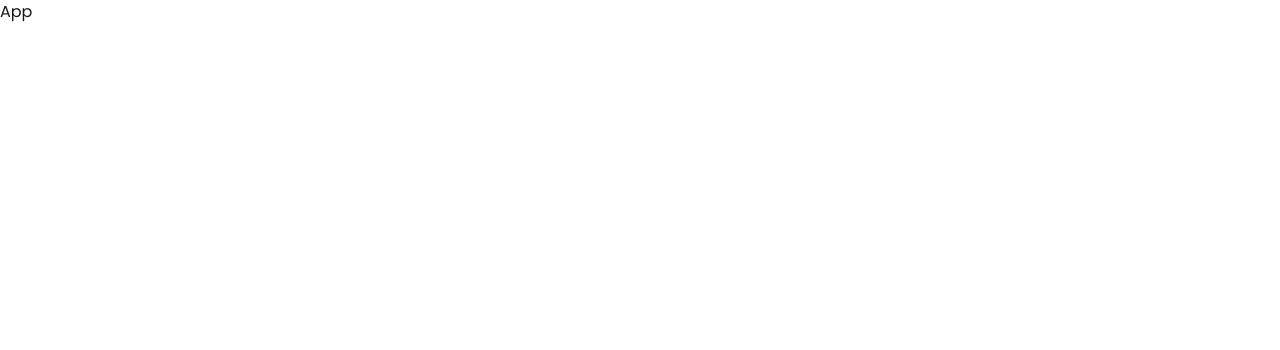
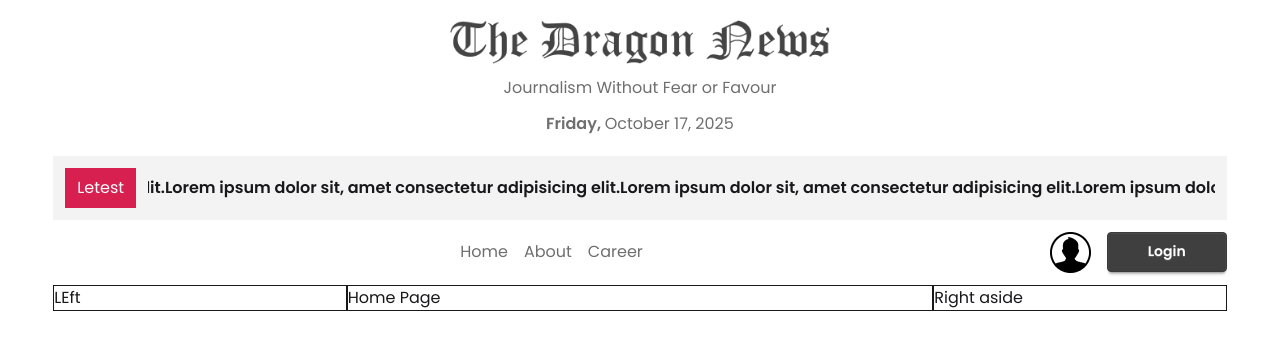
Before and after one commit to Nur-Nayeem/Dragon-News-React-Project, a React (Vite) app: page / in a window 1280 px wide. Shown: the top 350 px of the page. Built offline with nearby package versions, Linux system fonts and the light colour scheme.

Commit message:
added header navbar and murquee latest news title for home layout

```diff
--- /dev/null
+++ b/src/Layouts/HomeLayout.jsx
@@ -0,0 +1,43 @@
+import React from "react";
+import { Outlet } from "react-router";
+import Header from "../components/Header";
+import LatestNewsheader from "../components/LatestNewsheader";
+import MyContainer from "../components/MyContainer";
+import Navbar from "../components/Navbar";
+import LeftAside from "../components/homeLayout/LeftAside";
+import RigheAside from "../components/homeLayout/RigheAside";
+
+const HomeLayout = () => {
+  return (
+    <div>
+      <header>
+        <Header />
+        <section>
+          <MyContainer className="my-3">
+            <LatestNewsheader />
+          </MyContainer>
+        </section>
+        <nav>
+          <MyContainer className="my-3">
+            <Navbar />
+          </MyContainer>
+        </nav>
+      </header>
+      <main>
+        <MyContainer className="my-3 *:border grid grid-cols-12">
+          <aside className="col-span-3">
+            <LeftAside />
+          </aside>
+          <section className="main col-span-6">
+            <Outlet />
+          </section>
+          <aside className="col-span-3">
+            <RigheAside />
+          </aside>
+        </MyContainer>
+      </main>
+    </div>
+  );
+};
+
+export default HomeLayout;
--- /dev/null
+++ b/src/components/Categories.jsx
@@ -0,0 +1,11 @@
+import React from "react";
+
+const Categories = () => {
+  return (
+    <div>
+      <h2>All Categories</h2>
+    </div>
+  );
+};
+
+export default Categories;
--- /dev/null
+++ b/src/components/Header.jsx
@@ -0,0 +1,18 @@
+import React from "react";
+import logo from "../assets/logo.png";
+import { format } from "date-fns";
+
+const Header = () => {
+  return (
+    <div className="flex justify-center items-center flex-col gap-3 my-5">
+      <img className="max-w-[380px]" src={logo} alt="" />
+      <p className="text-accent">Journalism Without Fear or Favour</p>
+      <p className="text-accent">
+        <span className="font-semibold">{format(new Date(), "EEEE, ")}</span>
+        {format(new Date(), "MMMM d, yyyy")}
+      </p>
+    </div>
+  );
+};
+
+export default Header;
--- /dev/null
+++ b/src/components/LatestNewsheader.jsx
@@ -0,0 +1,26 @@
+import React from "react";
+import Marquee from "react-fast-marquee";
+
+const LatestNewsheader = () => {
+  return (
+    <div className="flex items-center bg-base-200 p-3 gap-3">
+      <p className="text-base-100 bg-secondary py-2 px-3">Letest</p>
+      <Marquee className="flex gap-6" pauseOnHover={true} speed={80}>
+        <p className="font-semibold">
+          Lorem ipsum dolor sit, amet consectetur adipisicing elit.
+        </p>
+        <p className="font-semibold">
+          Lorem ipsum dolor sit, amet consectetur adipisicing elit.
+        </p>
+        <p className="font-semibold">
+          Lorem ipsum dolor sit, amet consectetur adipisicing elit.
+        </p>
+        <p className="font-semibold">
+          Lorem ipsum dolor sit, amet consectetur adipisicing elit.
+        </p>
+      </Marquee>
+    </div>
+  );
+};
+
+export default LatestNewsheader;
--- /dev/null
+++ b/src/components/MyContainer.jsx
@@ -0,0 +1,7 @@
+import React from "react";
+
+const MyContainer = ({ className, children }) => {
+  return <div className={`${className} w-11/12 mx-auto`}>{children}</div>;
+};
+
+export default MyContainer;
--- /dev/null
+++ b/src/components/Navbar.jsx
@@ -0,0 +1,21 @@
+import React from "react";
+import { NavLink } from "react-router";
+import user from "../assets/user.png";
+const Navbar = () => {
+  return (
+    <div className="flex justify-between items-center">
+      <div className=""></div>
+      <div className="nav flex gap-4 text-accent">
+        <NavLink to="/">Home</NavLink>
+        <NavLink to="/">About</NavLink>
+        <NavLink to="/">Career</NavLink>
+      </div>
+      <div className="flex gap-4">
+        <img src={user} alt="" />
+        <button className="text-base-100 btn btn-primary px-10">Login</button>
+      </div>
+    </div>
+  );
+};
+
+export default Navbar;
--- /dev/null
+++ b/src/components/homeLayout/LeftAside.jsx
@@ -0,0 +1,11 @@
+import React from "react";
+
+const LeftAside = () => {
+  return (
+    <div>
+      <h1>LEft</h1>
+    </div>
+  );
+};
+
+export default LeftAside;
--- /dev/null
+++ b/src/components/homeLayout/RigheAside.jsx
@@ -0,0 +1,7 @@
+import React from "react";
+
+const RigheAside = () => {
+  return <div>Right aside</div>;
+};
+
+export default RigheAside;
--- a/src/main.jsx
+++ b/src/main.jsx
@@ -2,9 +2,11 @@ import { StrictMode } from "react";
 import { createRoot } from "react-dom/client";
 import "./index.css";
 import App from "./App.jsx";
+import { RouterProvider } from "react-router";
+import router from "./routes/router.jsx";
 
 createRoot(document.getElementById("root")).render(
   <StrictMode>
-    <App />
+    <RouterProvider router={router} />
   </StrictMode>
 );
--- /dev/null
+++ b/src/pages/CategoryNews.jsx
@@ -0,0 +1,7 @@
+import React from "react";
+
+const CategoryNews = () => {
+  return <div>CAtegory news</div>;
+};
+
+export default CategoryNews;
--- /dev/null
+++ b/src/pages/Home.jsx
@@ -0,0 +1,7 @@
+import React from "react";
+
+const Home = () => {
+  return <div>Home Page</div>;
+};
+
+export default Home;
--- /dev/null
+++ b/src/routes/router.jsx
@@ -0,0 +1,34 @@
+import { createBrowserRouter } from "react-router";
+import HomeLayout from "../Layouts/HomeLayout";
+import Home from "../pages/Home";
+import CategoryNews from "../pages/CategoryNews";
+
+const router = createBrowserRouter([
+  {
+    path: "/",
+    element: <HomeLayout />,
+    children: [
+      {
+        index: true,
+        Component: Home,
+      },
+      {
+        path: "/category/:id",
+        Component: CategoryNews,
+      },
+    ],
+  },
+  {
+    path: "/auth",
+    element: <h2>Auth</h2>,
+  },
+  {
+    path: "/news",
+    element: <h2>News</h2>,
+  },
+  {
+    path: "*",
+    element: <h2>Error 404</h2>,
+  },
+]);
+export default router;
```
